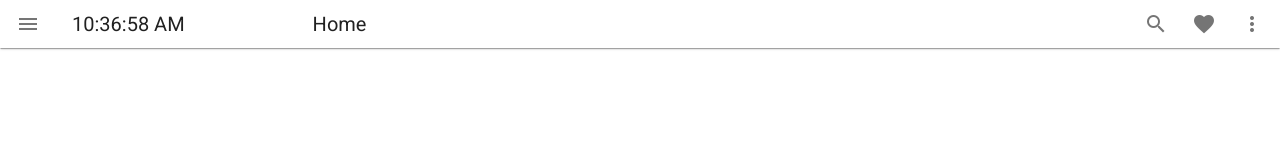
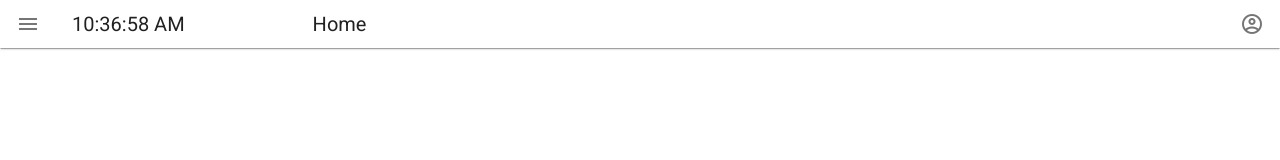
Before and after one commit to kzsolt7/example-code, a Vue app in the folder ui/: page / in a window 1280 px wide. Shown: the top 160 px of the page. Built offline with nearby package versions, Linux system fonts and the light colour scheme.

Commit message:
appbar user icon

```diff
--- a/ui/src/App.vue
+++ b/ui/src/App.vue
@@ -14,17 +14,20 @@
 
       <v-spacer></v-spacer>
 
-      <v-btn icon>
-        <v-icon>mdi-magnify</v-icon>
-      </v-btn>
+      <v-menu left bottom>
+        <template v-slot:activator="{ on, attrs }">
+          <v-btn icon v-bind="attrs" v-on="on">
+            <v-icon>mdi-account-circle-outline</v-icon>
+          </v-btn>
+        </template>
 
-      <v-btn icon>
-        <v-icon>mdi-heart</v-icon>
-      </v-btn>
+        <v-list>
+          <v-list-item @click="() => {}">
+            <v-list-item-title>Logout</v-list-item-title>
+          </v-list-item>
+        </v-list>
+      </v-menu>
 
-      <v-btn icon>
-        <v-icon>mdi-dots-vertical</v-icon>
-      </v-btn>
     </v-app-bar>
 
     <sidebar :drawer="drawer" @close-drawer="drawer = false"></sidebar>
```
